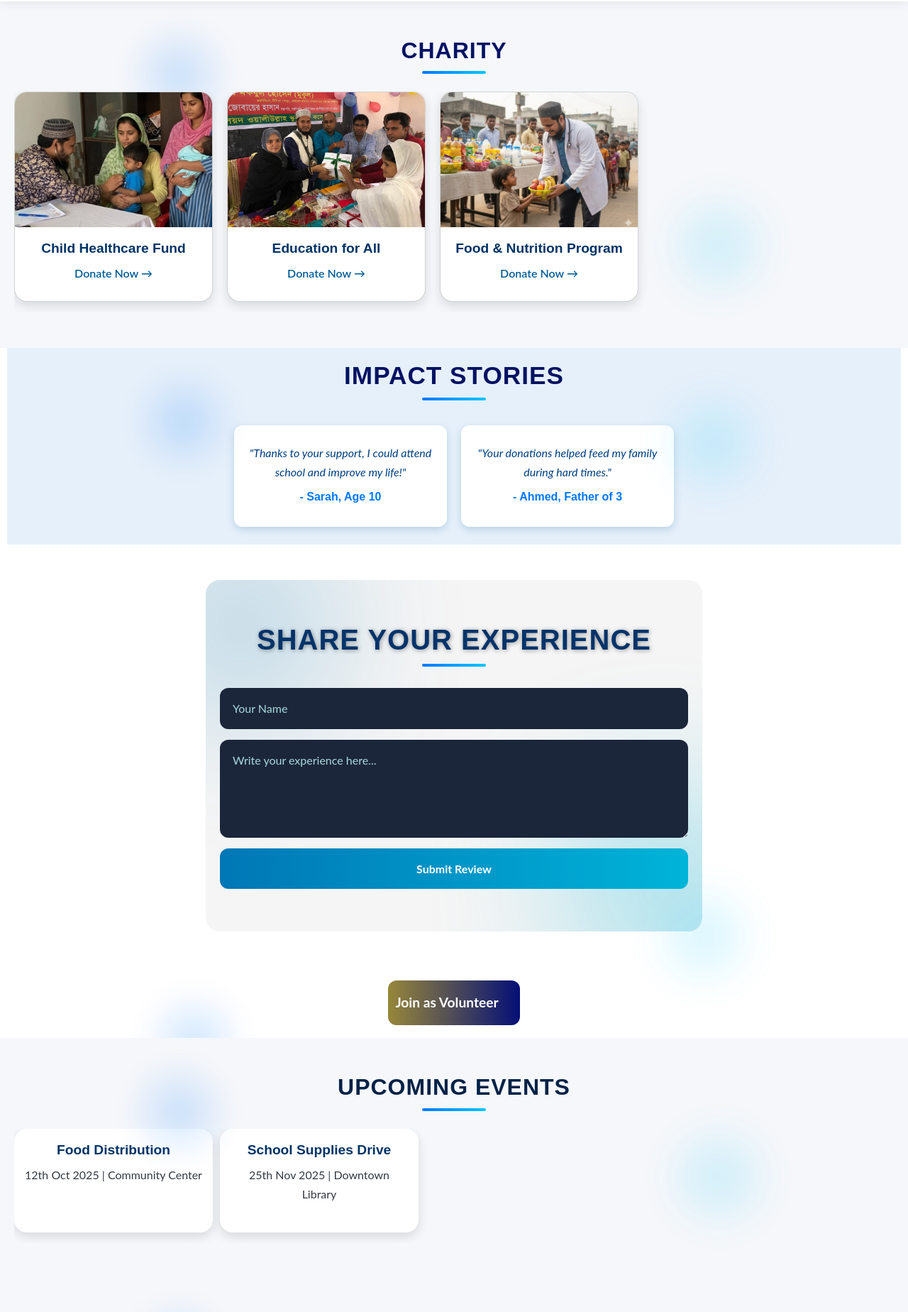
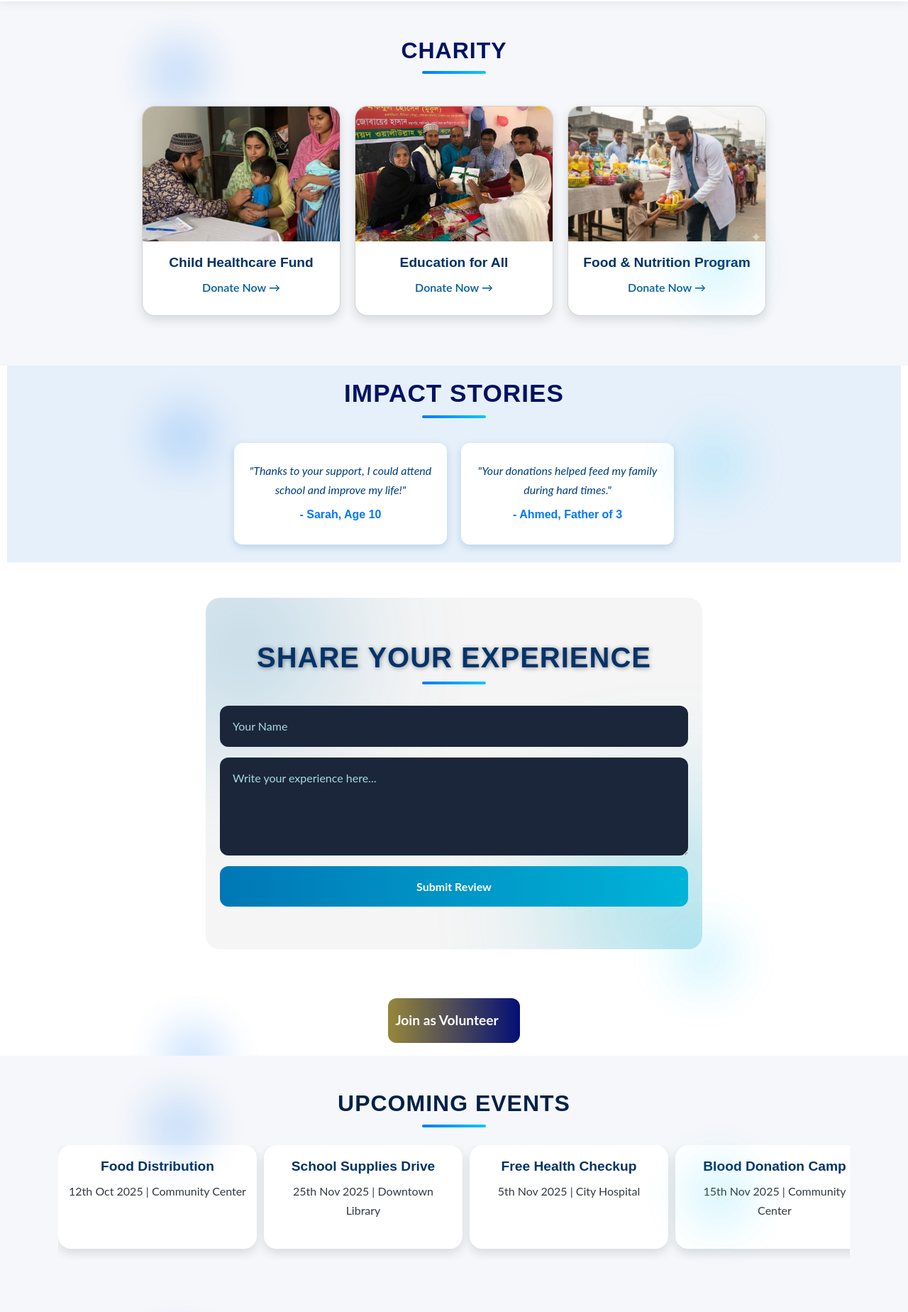
Before and after one commit to Anjum-Sadia/Dr-Makbul-s-Portfolio, a plain HTML site: page gallery.html in a window 1280 px wide. Shown: the part 120-1968 px from the top of the page at 71% size. Drawn offline with nearby package versions, Linux system fonts and the light colour scheme.

Commit message:
Upload full project folder

```diff
--- a/assets/style.css
+++ b/assets/style.css
@@ -1510,7 +1510,37 @@ section h2 {
   cursor: grab;
   padding-bottom: 15px;
   scrollbar-width: thin;
-  scrollbar-color: #888 #e0e0e0;
+  scrollbar-color: #578cad #e0e0e0;
+  justify-content: center; /* Center the cards */
+  padding: 20px 0;
+}
+
+.scrollable-grid::-webkit-scrollbar {
+  height: 8px;
+}
+
+.scrollable-grid::-webkit-scrollbar-thumb {
+  background-color: rgba(0, 0, 0, 0.3);
+  border-radius: 4px;
+}
+
+.card {
+  min-width: 270px;
+  background-color: #fff;
+  border-radius: 12px;
+  box-shadow: 0 4px 6px rgba(112, 150, 203, 0.1);
+  overflow: hidden;
+  text-align: center;
+}
+
+.card img {
+  width: 100%;
+  height: 150px;
+  object-fit: cover;
+}
+
+.card-content {
+  padding: 15px;
 }
 
 /* For Webkit browsers */
--- a/gallery.html
+++ b/gallery.html
@@ -43,10 +43,10 @@
       </button>
       <div class="collapse navbar-collapse" id="navbarNav">
         <ul class="navbar-nav ms-auto">
-          <li class="nav-item"><a class="nav-link active" href="index.html">Home</a></li>
+          <li class="nav-item"><a class="nav-link" href="index.html">Home</a></li>
           <li class="nav-item"><a class="nav-link" href="about.html">About</a></li>
           <li class="nav-item"><a class="nav-link" href="service.html">Services</a></li>
-          <li class="nav-item"><a class="nav-link" href="gallery.html">Gallery</a></li>
+          <li class="nav-item"><a class="nav-link active" href="gallery.html">Gallery</a></li>
           <li class="nav-item"><a class="nav-link" href="schedule.html">Schedule</a></li>
           <li class="nav-item">
             <a class="nav-link btn btn-primary ms-lg-3 px-3 py-2 text-white mt-2 mt-lg-0" href="contact.html">Contact</a>
@@ -59,7 +59,7 @@
 
   <!-- ✅ Your Main Content (Charity, Testimonials, Events, etc.) -->
 <section>
-    <h2 style="color: rgb(2, 18, 99);" >Charity</h2>
+  <h2 style="color: rgb(2, 18, 99); text-align:center;">Charity</h2>
   <div class="scrollable-grid">
     <!-- Charity Card 1 -->
     <div class="card">
@@ -89,6 +89,7 @@
     </div>
   </div>
 </section>
+
 
   <!-- Testimonials -->
   <section id="testimonials">
@@ -134,7 +135,9 @@
   </div>
 
  <!-- Events -->
-  <section id="events">
+<!-- Events -->
+<section id="events" class="py-5">
+  <div class="container">
     <h2>Upcoming Events</h2>
     <div class="event-slider">
       <div class="event-card">
@@ -149,8 +152,36 @@
           <p>25th Nov 2025 | Downtown Library</p>
         </div>
       </div>
+
+      <!-- Medical-related events -->
+      <div class="event-card">
+        <div class="event-card-content">
+          <h3>Free Health Checkup</h3>
+          <p>5th Nov 2025 | City Hospital</p>
+        </div>
+      </div>
+      <div class="event-card">
+        <div class="event-card-content">
+          <h3>Blood Donation Camp</h3>
+          <p>15th Nov 2025 | Community Center</p>
+        </div>
+      </div>
+      <div class="event-card">
+        <div class="event-card-content">
+          <h3>Mental Health Awareness Seminar</h3>
+          <p>22nd Nov 2025 | IIUC Auditorium</p>
+        </div>
+      </div>
+      <div class="event-card">
+        <div class="event-card-content">
+          <h3>Medical Workshop for Students</h3>
+          <p>30th Nov 2025 | IIUC Lab</p>
+        </div>
+      </div>
+    </div>
   </div>
 </section>
+
 
   <!-- Stats -->
   <section id="stats">
@@ -240,5 +271,15 @@
   <script src="https://cdn.jsdelivr.net/npm/bootstrap@5.3.2/dist/js/bootstrap.bundle.min.js"></script>
   <!-- Custom JS -->
   <script src="assets/main.js"></script>
+      <script src="https://cdn.jsdelivr.net/npm/bootstrap@5.3.0/dist/js/bootstrap.bundle.min.js"></script>
+  <script src="https://unpkg.com/aos@2.3.1/dist/aos.js"></script>
+  <script>
+    AOS.init({
+      duration: 1000,
+      offset: 100,
+      once: true
+    });
+  </script>
+
 </body>
 </html>
```
Also changed, not shown: contact.html (+2 -2 lines), schedule.html (+3 -2 lines), service.html (+11 -3 lines). Lines whose indentation alone changed are shown as unchanged.
